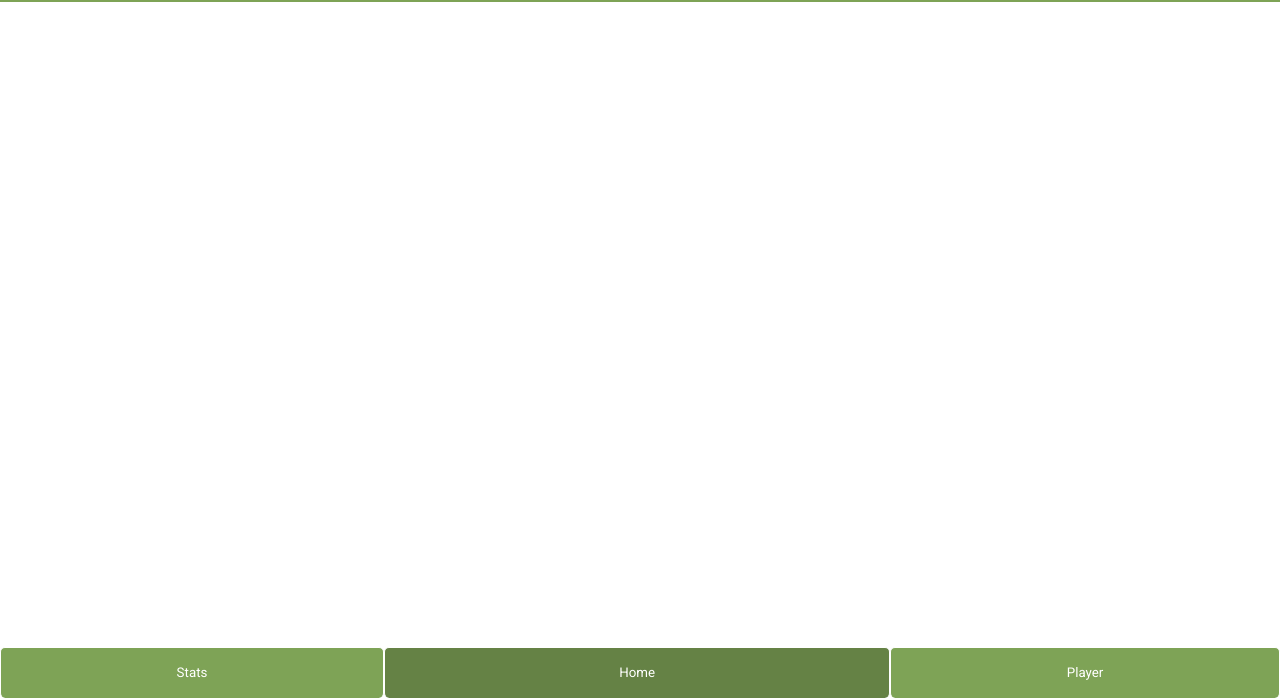
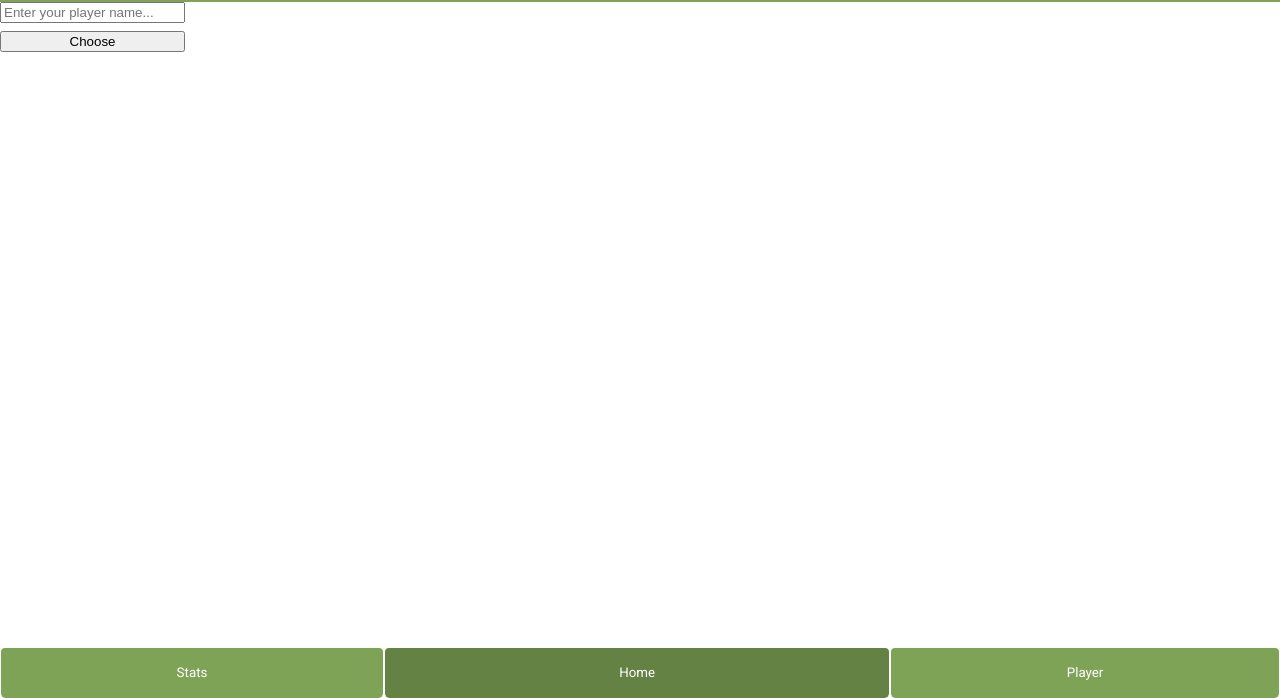
Before and after one commit to Agenor2512/Clicker-Monster, a plain HTML site: page index.html in a window 1280 px wide. Shown: the part 102-800 px from the top of the page. Drawn offline with Linux system fonts and the light colour scheme.

Commit message:
username

```diff
--- a/index.html
+++ b/index.html
@@ -23,6 +23,11 @@
     </header>
 
     <main>
+        <section>
+            <input type="text" id="username" name="username" placeholder="Enter your player name..." />
+
+            <button id="choose">Choose</button>
+        </section>
 
     </main>
 
--- a/script.js
+++ b/script.js
@@ -3,10 +3,22 @@ const buttons = document.querySelectorAll("button");
 buttons.forEach(button => {
     button.addEventListener('click', () => {
 
-    buttons.forEach(button => {
-        button.classList.remove("selected");
-    });
+        buttons.forEach(button => {
+            button.classList.remove("selected");
+        });
 
-    button.classList.add("selected");
+        button.classList.add("selected");
     });
 });
+
+// récupère la valeur
+// utilisation du local storage pour stocker le nom du joueur //
+
+const input = document.querySelector("input");
+const choose = document.querySelector("#choose");
+choose.addEventListener('click', () => {
+    const username = input.value
+    console.log(username);
+});
+
+//==========================================================/
--- a/style.css
+++ b/style.css
@@ -87,3 +87,13 @@ footer a {
     text-decoration: none;
     color: white;
 }
+
+main,
+section {
+
+    display: flex;
+    flex-direction: column;
+    width: fit-content;
+    gap: .5rem;
+
+}
```
